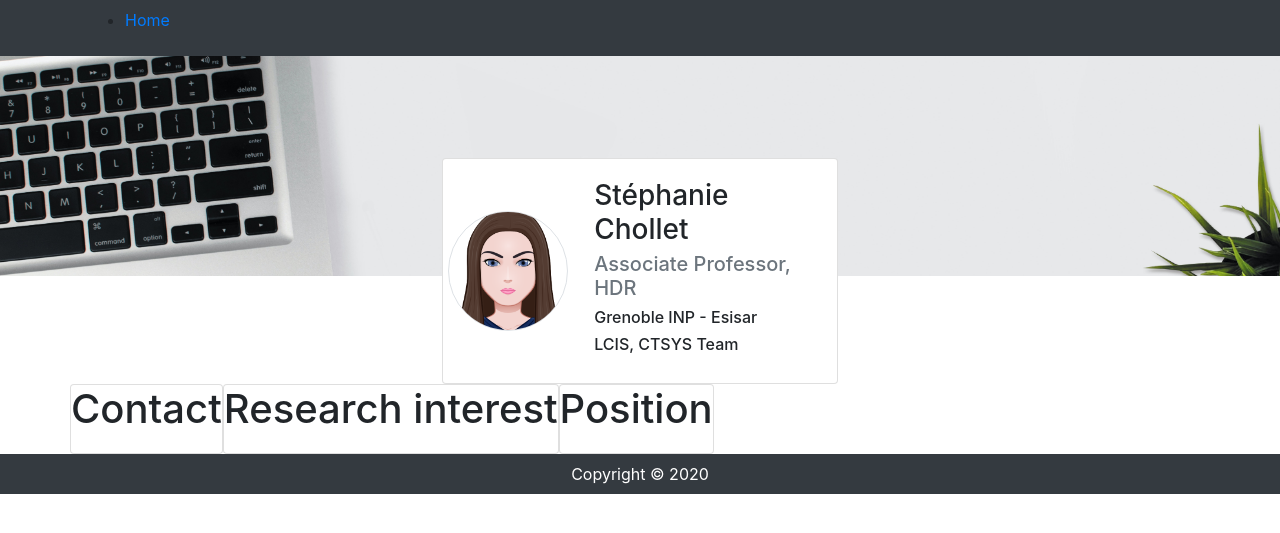
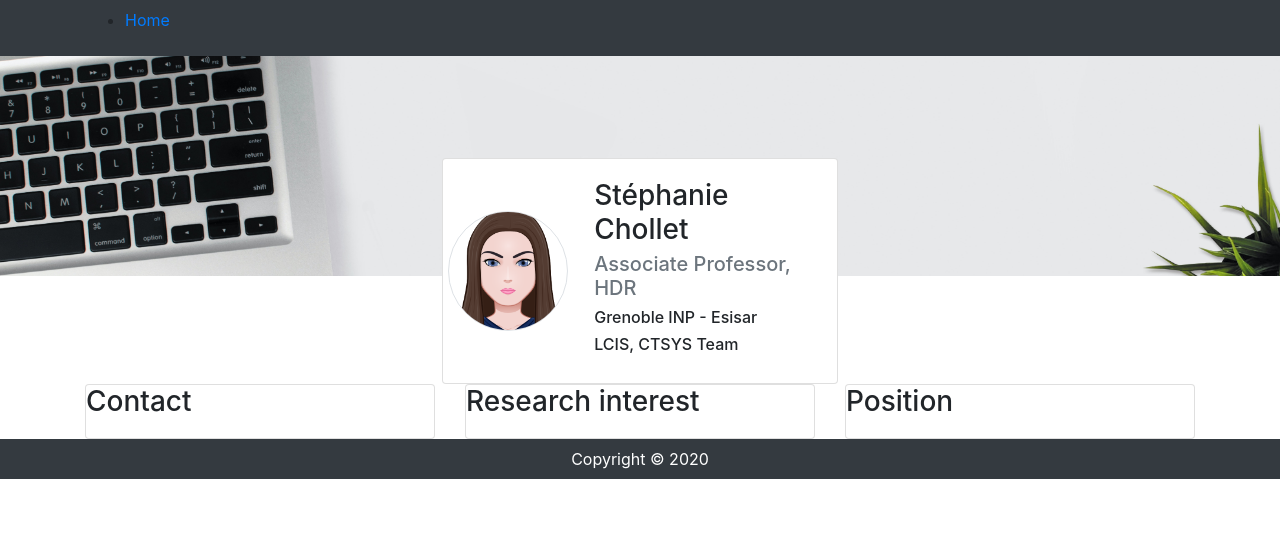
Before and after one commit to schollet/homepage, a Jekyll site: the page built from index.html, in a window 1280 px wide. Shown: the top 533 px of the page. Built offline with Jekyll 4.4.1, drawn with Linux system fonts in a browser that asks for light colours.

Commit message:
Update index.html

```diff
--- a/index.html
+++ b/index.html
@@ -28,20 +28,26 @@ layout: default
 </div>
 <div class="container">
   <div class="row">
+    <div class="col-md-4">
     <div class="card">
       <div class="card-title">
-        <h1>Contact</h1>
+        <h3>Contact</h3>
       </div>
     </div>
+    </div>
+    <div class="col-md-4">
     <div class="card">
       <div class="card-title">
-        <h1>Research interest</h1>
+        <h3>Research interest</h3>
       </div>
     </div>
+    </div>
+    <div class="col-md-4">
     <div class="card">
       <div class="card-title">
-        <h1>Position</h1>
+        <h3>Position</h3>
       </div>
+    </div>
     </div>
   </div>
 </div>
```
